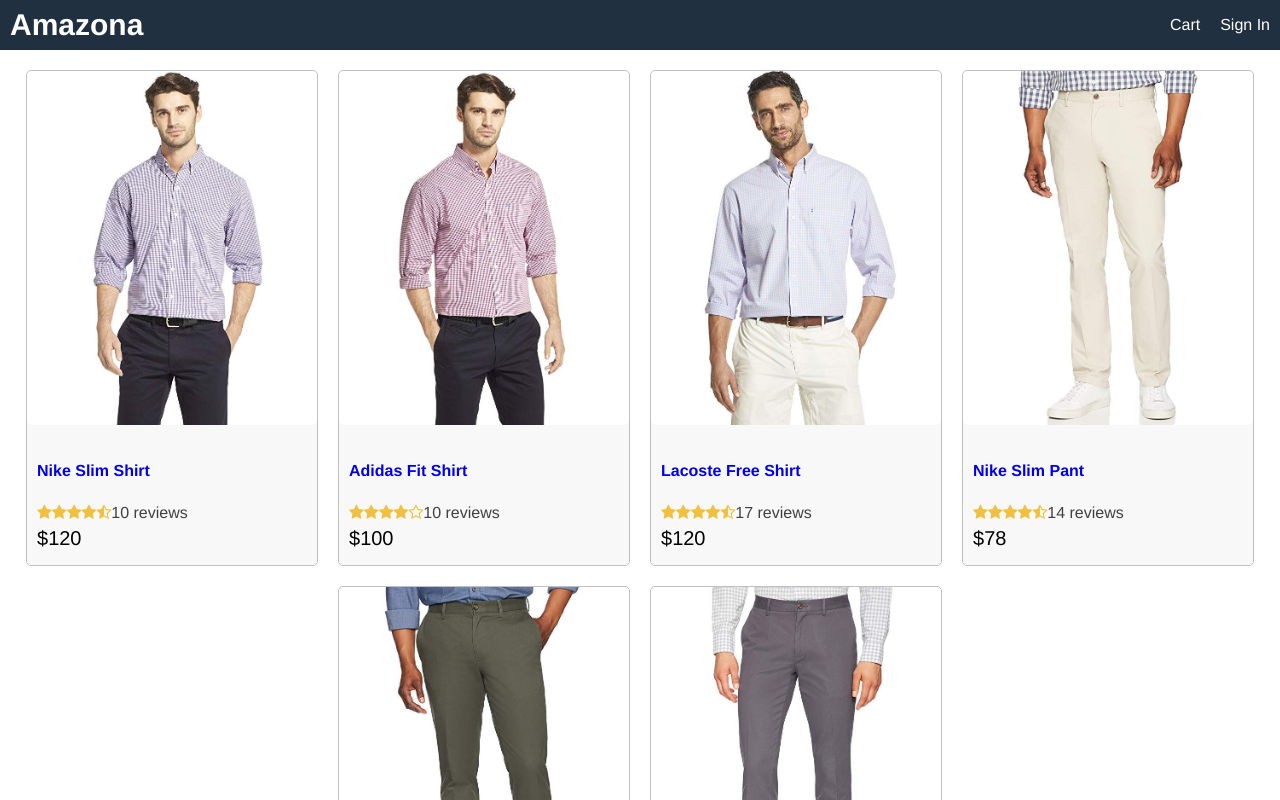
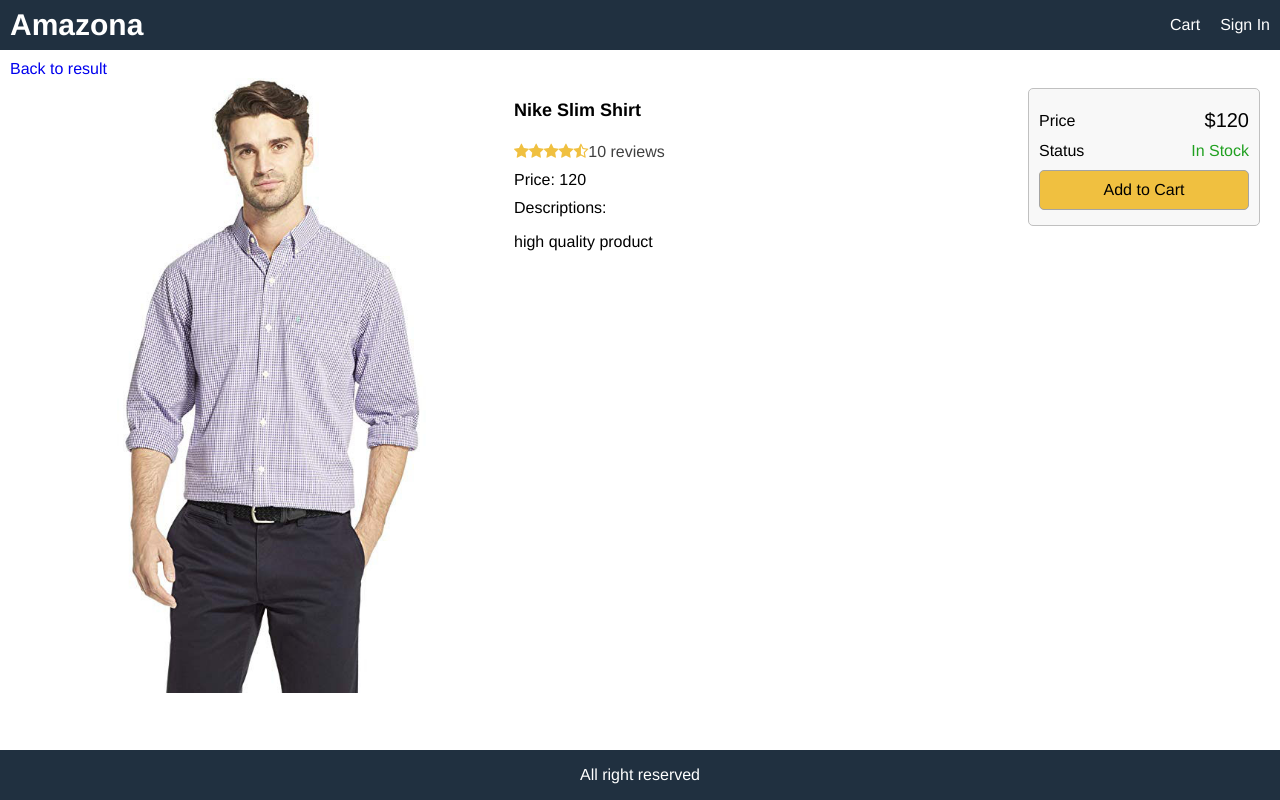
Before and after one commit to keldarch/amazona-app, a React (Create React App) app in the folder frontend/: page /product/1 in a window 1280 px wide. Shown: the top 800 px of the page. Built offline with nearby package versions, Linux system fonts and the light colour scheme.

Commit message:
added home screen and product screen with react router

```diff
--- a/frontend/package.json
+++ b/frontend/package.json
@@ -8,6 +8,7 @@
     "@testing-library/user-event": "^12.1.10",
     "react": "^17.0.1",
     "react-dom": "^17.0.1",
+    "react-router-dom": "^5.2.0",
     "react-scripts": "4.0.3",
     "web-vitals": "^1.0.1"
   },
--- a/frontend/src/App.js
+++ b/frontend/src/App.js
@@ -1,9 +1,11 @@
 import React from "react";
-import data from "./data";
-import Product from "./components/Product";
+import { BrowserRouter, Route } from "react-router-dom";
+import HomeScreen from "./screens/HomeScreen";
+import ProductScreen from "./screens/ProductScreen";
 
 function App() {
   return (
+    <BrowserRouter>
       <div className="grid-container">
         <header className="row">
           <div>
@@ -17,14 +19,12 @@
           </div>
         </header>
         <main>
-        <div className="row center">
-          {data.products.map((product) => {
-            return <Product key={product._id} product={product}></Product>;
-          })}
-        </div>
+          <Route path="/product/:id" component={ProductScreen}></Route>
+          <Route path="/" component={HomeScreen} exact></Route>
         </main>
         <footer className="row center">All right reserved</footer>
       </div>
+    </BrowserRouter>
   );
 }
 
--- a/frontend/src/data.js
+++ b/frontend/src/data.js
@@ -6,6 +6,7 @@
       category: "Shirts",
       image: "/images/p1.jpg",
       price: 120,
+      countInStock: 10,
       brand: "Nike",
       rating: 4.5,
       numReviews: 10,
@@ -17,6 +18,7 @@
       category: "Shirts",
       image: "/images/p2.jpg",
       price: 100,
+      countInStock: 20,
       brand: "Nike",
       rating: 4.0,
       numReviews: 10,
@@ -28,6 +30,7 @@
       category: "Shirts",
       image: "/images/p3.jpg",
       price: 120,
+      countInStock: 0,
       brand: "Lacoste",
       rating: 4.8,
       numReviews: 17,
@@ -39,6 +42,7 @@
       category: "Pants",
       image: "/images/p4.jpg",
       price: 78,
+      countInStock: 15,
       brand: "Nike",
       rating: 4.5,
       numReviews: 14,
@@ -50,6 +54,7 @@
       category: "Pants",
       image: "/images/p5.jpg",
       price: 65,
+      countInStock: 5,
       brand: "Puma",
       rating: 4.5,
       numReviews: 10,
@@ -61,6 +66,7 @@
       category: "Pants",
       image: "/images/p6.jpg",
       price: 139,
+      countInStock: 12,
       brand: "Adidas",
       rating: 4.5,
       numReviews: 15,
--- a/frontend/src/index.css
+++ b/frontend/src/index.css
@@ -56,6 +56,34 @@
 a:hover {
   color: #ff8000;
 }
+ul {
+  padding: 0;
+  margin: 0;
+  list-style-type: none;
+}
+li {
+  margin-top: 1rem;
+}
+button {
+  padding: 1rem;
+  border-radius: 0.5rem;
+  border: 0.1rem #a4a4a4 solid;
+  font-size: 1.6rem;
+  font-family: Helvetica, Arial, sans-serif;
+  -webkit-font-smoothing: antialiased;
+  -moz-osx-font-smoothing: grayscale;
+  background-color: #f8f8f8;
+  cursor: pointer;
+}
+button:hover {
+  border: 0.1rem #404040 solid;
+}
+button.primary {
+  background-color: #f0c040;
+}
+button.block {
+  width: 100%;
+}
 
 /* Header */
 header a {
@@ -77,6 +105,15 @@
 .row.center {
   justify-content: center;
 }
+.row.top {
+  align-items: flex-start;
+}
+.col-1 {
+  flex: 1 1 25rem;
+}
+.col-2 {
+  flex: 2 1 50rem;
+}
 
 /* Image */
 img {
@@ -84,6 +121,9 @@
 }
 img.medium {
   max-width: 29rem;
+  width: 100%;
+}
+img.large {
   width: 100%;
 }
 
@@ -112,3 +152,11 @@
 .rating span:last-child {
   color: #404040;
 }
+
+/* Alert */
+.success {
+  color: #20a020;
+}
+.error {
+  color: #a02020;
+}
--- /dev/null
+++ b/frontend/src/screens/HomeScreen.js
@@ -0,0 +1,13 @@
+import React from "react";
+import data from "../data";
+import Product from "../components/Product";
+
+export default function HomeScreen() {
+  return (
+    <div className="row center">
+      {data.products.map((product) => {
+        return <Product key={product._id} product={product}></Product>;
+      })}
+    </div>
+  );
+}
--- /dev/null
+++ b/frontend/src/screens/ProductScreen.js
@@ -0,0 +1,66 @@
+import React from "react";
+import { Link } from "react-router-dom";
+import Rating from "../components/Rating";
+import data from "../data";
+
+export default function ProductScreen(props) {
+  const product = data.products.find((x) => x._id === props.match.params.id);
+  if (!product) {
+    return <div> Product Not Found</div>;
+  }
+  return (
+    <div>
+        <Link to="/">Back to result</Link>
+      <div className="row top">
+        <div className="col-2">
+          <img className="large" src={product.image} alt={product.name}></img>
+        </div>
+        <div className="col-2">
+          <ul>
+            <li>
+              <h1>{product.name}</h1>
+            </li>
+            <li>
+              <Rating
+                rating={product.rating}
+                numReviews={product.numReviews}
+              ></Rating>
+            </li>
+            <li>Price: {product.price}</li>
+            <li>
+              Descriptions:
+              <p>{product.description}</p>
+            </li>
+          </ul>
+        </div>
+        <div className="col-1">
+          <div className="card card-body">
+            <ul>
+              <li>
+                <div className="row">
+                  <div>Price</div>
+                  <div className="price">${product.price}</div>
+                </div>
+              </li>
+              <li>
+                <div className="row">
+                  <div>Status</div>
+                  <div>
+                    {product.countInStock > 0 ? (
+                      <span className="success">In Stock</span>
+                    ) : (
+                      <span className="error">Unavailable</span>
+                    )}
+                  </div>
+                </div>
+              </li>
+              <li>
+                <button className="primary block">Add to Cart</button>
+              </li>
+            </ul>
+          </div>
+        </div>
+      </div>
+    </div>
+  );
+}
```
Also changed, not shown: 1 other file (tests, documents, lock files or other folders). Lines whose indentation alone changed are shown as unchanged.
